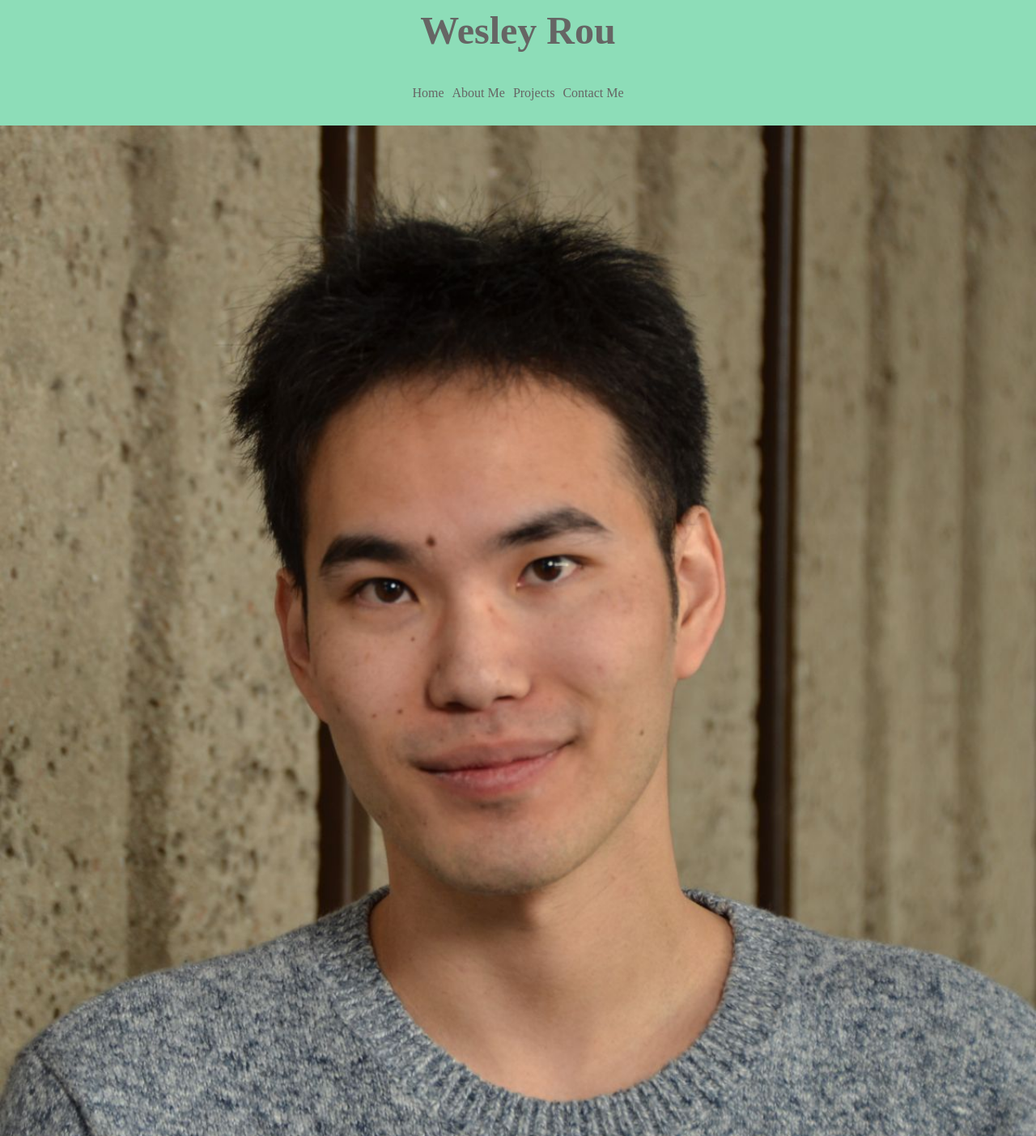
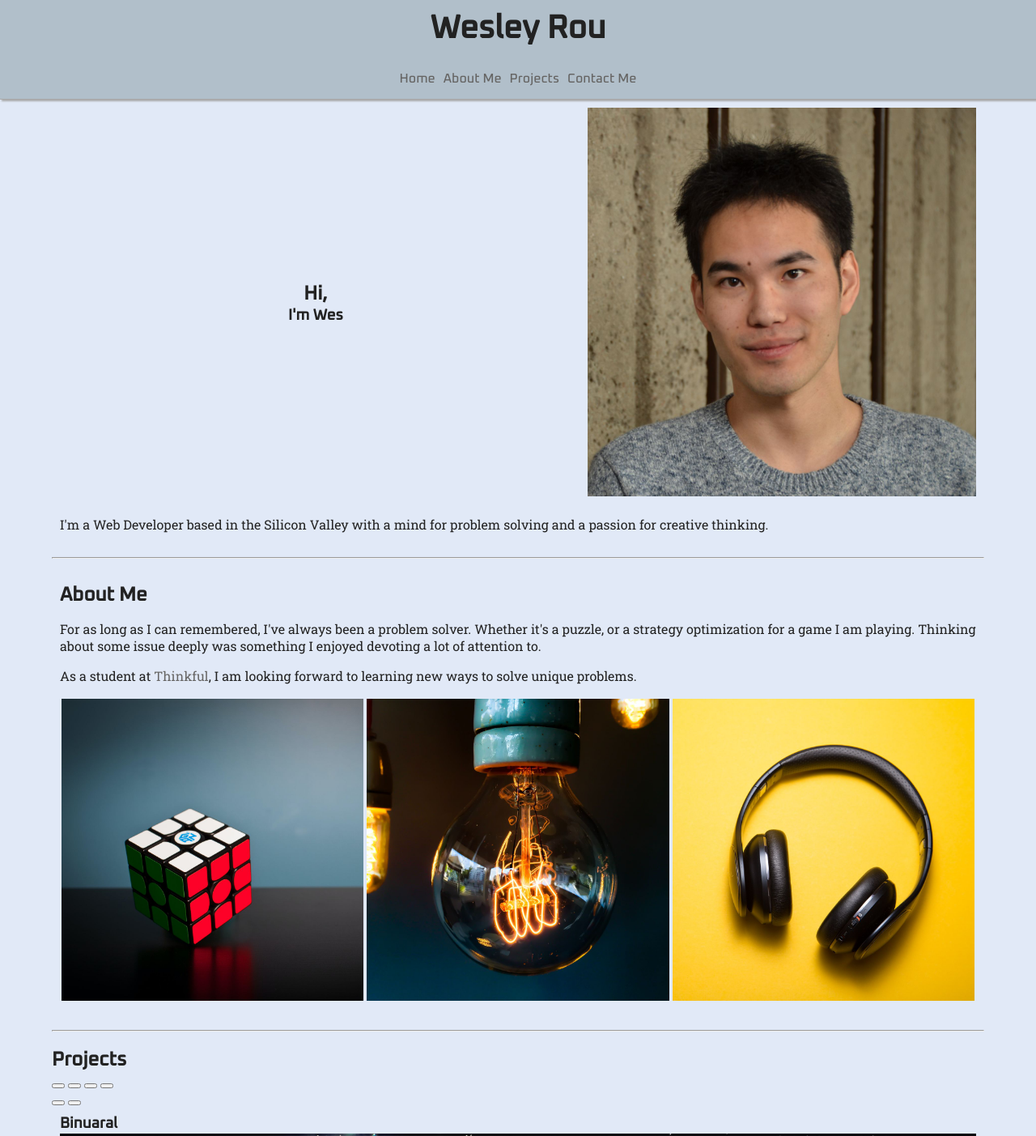
Before and after one commit to wesleyrou/portfolio, a plain HTML site: page index.html in a window 1280 px wide. Shown: the top 1403 px of the page at 81% size. Drawn offline with Linux system fonts and the light colour scheme; some packages are replaced by stand-ins of ours; a script that the page names is missing.

Commit message:
css updated photoswipe working

```diff
--- a/index.css
+++ b/index.css
@@ -1,53 +1,90 @@
+@import url('https://fonts.googleapis.com/css2?family=Oxanium:wght@500&family=Roboto+Slab&display=swap');
+
+/* font-family: 'Oxanium', cursive;
+font-family: 'Roboto Slab', serif; */
+
 *{
     box-sizing: border-box;
-}
-
-.wrapper{
-  width:100%;
-  margin:auto;
+    color: #222;
 }
 
 header{
-  background-color: #8dddb8;
+  background-color: #b1bfca;
   display:flex;
   flex-direction:column;
+  border-bottom: solid darkgrey 1px;
+  box-shadow: darkgrey 2px 2px 2px;
 }
 
 body{
+  font-family: 'Roboto Slab', serif;
   background-color:#cbd9f28f;
   margin:0;
 }
 
+main{
+  width:90%;
+  margin: auto;
+}
+
 header h1 {
-	color: #666564;
 	margin: 0px;
-  font-size: 48px;
+  font-size: 2.5rem;
   text-align:center;
+  font-family: 'Oxanium', cursive;
+}
+
+h2, h3 {
+  font-family: 'Oxanium', cursive;
+  margin:0;
+}
+
+#home{
+  text-align: center;
+  margin:auto;
 }
 
 .img-container-project{
-  width:80%
+  width:100%;
+  margin:auto;
 }
 
 .img-container-about-me{
   width:80%
 }
 
+.about-me-container{
+  display:flex;
+  flex-direction: row;
+}
+
+.img-container{
+  flex:1;
+  padding: 2px;
+}
+
+nav a{
+  font-family: 'Oxanium', cursive;
+  font-size: 1rem;
+}
+
 img{
     width:100%;
 }
 
-.gap-sm{
-  height:50px;
-}
-
-.gap-lg{
-  height:80px;
+hr{
+  margin-top: 20px;
+  margin-bottom: 20px;
 }
 
 .group{
   display:flex;
   flex-direction: column;
+}
+
+.group-row{
+  display:flex;
+  flex-direction: row;
 }
 
 .item{
@@ -56,8 +93,9 @@ img{
 }
 
 .profile-image{
-  flex:2;
-  padding:0;
+  max-width: 500px;
+  flex:1;
+  padding:10px;
 }
 
 nav{
@@ -70,6 +108,7 @@ nav{
 nav ul{
   display:flex;
   padding:0;
+  margin:0;
 }
 
 nav ul li{
@@ -92,6 +131,11 @@ form textarea {
   height: 100px;
 }
 
+.description{
+  padding-top: 5px;
+  padding-bottom: 10px;
+}
+
 
 
 @media (min-width:680px){
--- a/index.html
+++ b/index.html
@@ -16,7 +16,7 @@
 </head>
 <body>
     <header>
-        <section class="item">
+        <section class="item title">
             <h1>Wesley Rou</h1>
         </section>
 
@@ -29,56 +29,59 @@
                     <li><a href="#projects">Projects</a></li>
                     <li><a href="#contact">Contact Me</a></li>
                 </ul>
-
             </nav>
         </section>
 
     </header>
     <main class="wrapper">
-        <section class="group">
-            <section class="item profile-image">
-                <img src="images/profile.JPG" alt="Wesley Rou - Profile Photo">
-            </section>
+        <section class="group-row">
 
         <!-- Introduction -->
             <section class="item" id="home">
-            <h2 id="#intro">Hello,</h2>
-            My name is Wesley Rou. I've lived in the Silicon Valley my entire life. I am an a student developer who has been working in theatre for the past decade. My hobbies include:
-            <ul>
+                <div>
+                    <h2 id="#intro">Hi,</h2>
+                    <h3>I'm Wes</h3>
+                </div>
+            <!-- <ul>
                 <li>Video Games</li>
                 <li>Board Games</li>
                 <li>Anime</li>
                 <li>Manga</li>
             </ul>
-            <p>Please take a look at my website and feel free to <a href="#contact">Contact Me!</a></p>
+            <p>Please take a look at my website and feel free to <a href="#contact">Contact Me!</a></p> -->
+            </section>
+            <section class="item profile-image">
+                <img src="images/profile.JPG" alt="Wesley Rou - Profile Photo">
             </section>
         </section>
-        <div class="gap-sm"></div>
+        <section class="item">I'm a Web Developer based in the Silicon Valley with a mind for problem solving and a passion for creative thinking.</section>
         <hr>
-        <div class="gap-sm"></div>
 
         <!-- About -->
-        <section>
-            <h2 id="about">About Me</h2>
+        <section class="item" id="about">
+            <h2 >About Me</h2>
 
             <p>For as long as I can remembered, I've always been a problem solver. Whether it's a puzzle, or a strategy optimization for a game I am playing. Thinking about some issue deeply was something I enjoyed devoting a  lot of attention to.</p>
 
             <p>As a student at <a href="http://thinkful.com">Thinkful</a>, I am looking forward to learning new ways to solve unique problems.</a>
 
-            <div class="img-container">
-                <img src="images/rubik.JPG" alt="tempphoto1">
+            <div class="about-me-container">
+                <div class="img-container">
+                    <img src="images/rubik.jpg" alt="tempphoto1">
+                </div>
+                <div class="img-container">
+                    <img src="images/light.jpg" alt="tempphoto2">
+                </div>
+                <div class="img-container">
+                    <img src="images/headphone.jpg" alt="tempphoto3">
+                </div>
             </div>
-            <div class="img-container">
-                <img src="images/light.JPG" alt="tempphoto2">
-            </div>
-            <div class="img-container">
-                <img src="images/headphone.JPG" alt="tempphoto3">
-            </div>
+
         </section>
 
-        <div class="gap-sm"></div>
+
         <hr>
-        <div class="gap-sm"></div>
+
 
         <!--Projects -->
 
@@ -151,26 +154,29 @@
             </div>
             <div class="group">
                 <section class="item">
+                    <h3>Binuaral</h3>
                     <div class="img-container-project">
                         <img onclick = "openPhotoSwipe('binaural')" src="images/binaural-screenshots/binaural.png" alt="binaural splash">
                     </div>
-                    <div>Binaural generates binaural beats and audio visualizations to help users achieve altered states of consciousness.</div>
+                    <div class="description">Binaural generates binaural beats and audio visualizations to help users achieve altered states of consciousness.</div>
                     <div><a href="https://github.com/thinkful-ei-panda/binaural-client">Github Repo</a></div>
                     <div><a href="https://binaural-client.vercel.app/">Live App</a></div>
                 </section>
                 <section class="item">
+                    <h3>ID8</h3>
                     <div class="img-container-project">
                         <img onclick = "openPhotoSwipe('id8')" src="images/ID8-screenshots/homepage.PNG" alt="ID8 homepage">
                     </div>
-                    <div>Share project ideas with other users and get inspired for your next development project. Great resource newer developers to find ideas for small apps to add to their portfolios</div>
+                    <div class="description">Share project ideas with other users and get inspired for your next development project. Great resource newer developers to find ideas for small apps to add to their portfolios</div>
                     <div><a href="https://github.com/thinkful-ei-panda/idea-machine-client">Github Client Repo</a></div>
                     <div><a href="http://idea-machine.vercel.app">Live App</a></div>
                 </section>
                 <section class="item">
+                    <h3>scio</h3>
                     <div class="img-container-project">
                         <img onclick = "openPhotoSwipe('scio')" src="images/scio-screenshots/dashboard-page.png" alt="scio dashboard">
                     </div>
-                    <div>An app that helps users learn the translations of Latin abbreviations used in daily life using spaced repetition.</div>
+                    <div class="description">An app that helps users learn the translations of Latin abbreviations used in daily life using spaced repetition.</div>
                     <div><a href="https://github.com/thinkful-ei-panda/scio-app-client-miki-wesley">Github Client Repo</a></div>
                     <div><a href="https://scio-app.vercel.app/">Live App</a></div>
                 </section>
@@ -187,9 +193,7 @@
 
         </section>
 
-        <div class="gap-sm"></div>
         <hr>
-        <div class="gap-sm"></div>
 
         <!-- Contact -->
         <section class="group">
@@ -266,15 +270,16 @@ A link to your email (optional) -->
         case 'id8':
         items = [
     {
-        src: 'images/ID8-screenshots/followedideaspage.PNG',
-        w: 600,
-        h: 400
+        src: 'images/ID8-screenshots/homepage.PNG',
+        w: 1800,
+        h: 600
     },
     {
-        src: 'images/ID8-screenshots/homepage.PNG',
-        w: 1200,
-        h: 900
-    }
+        src: 'images/ID8-screenshots/followedideaspage.PNG',
+        w: 1570,
+        h: 570
+    },
+
     ];
         break;
         case 'scio':
```
Also changed, not shown: package.json (deleted, +0 -34 lines), index.js (deleted), 1 other file.
